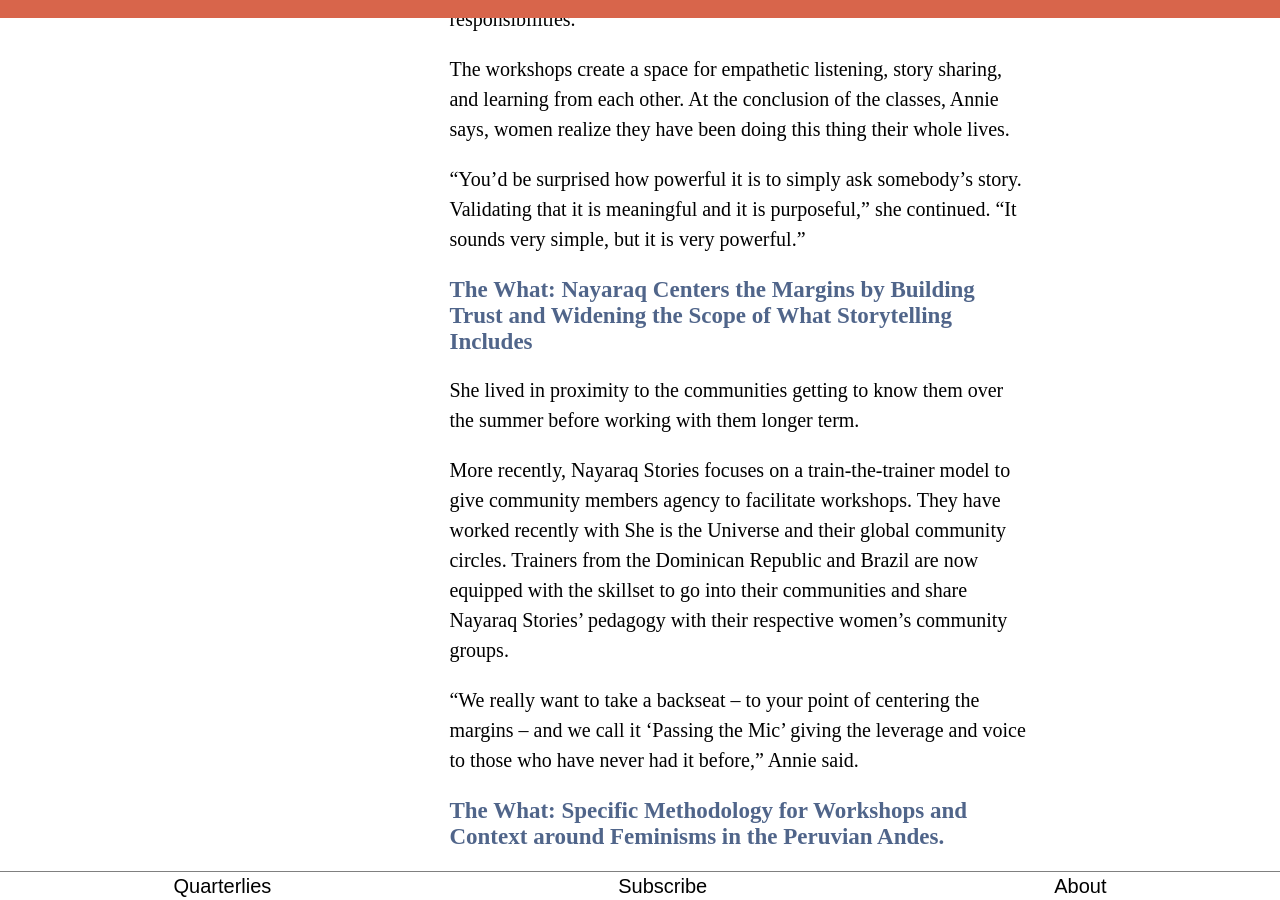
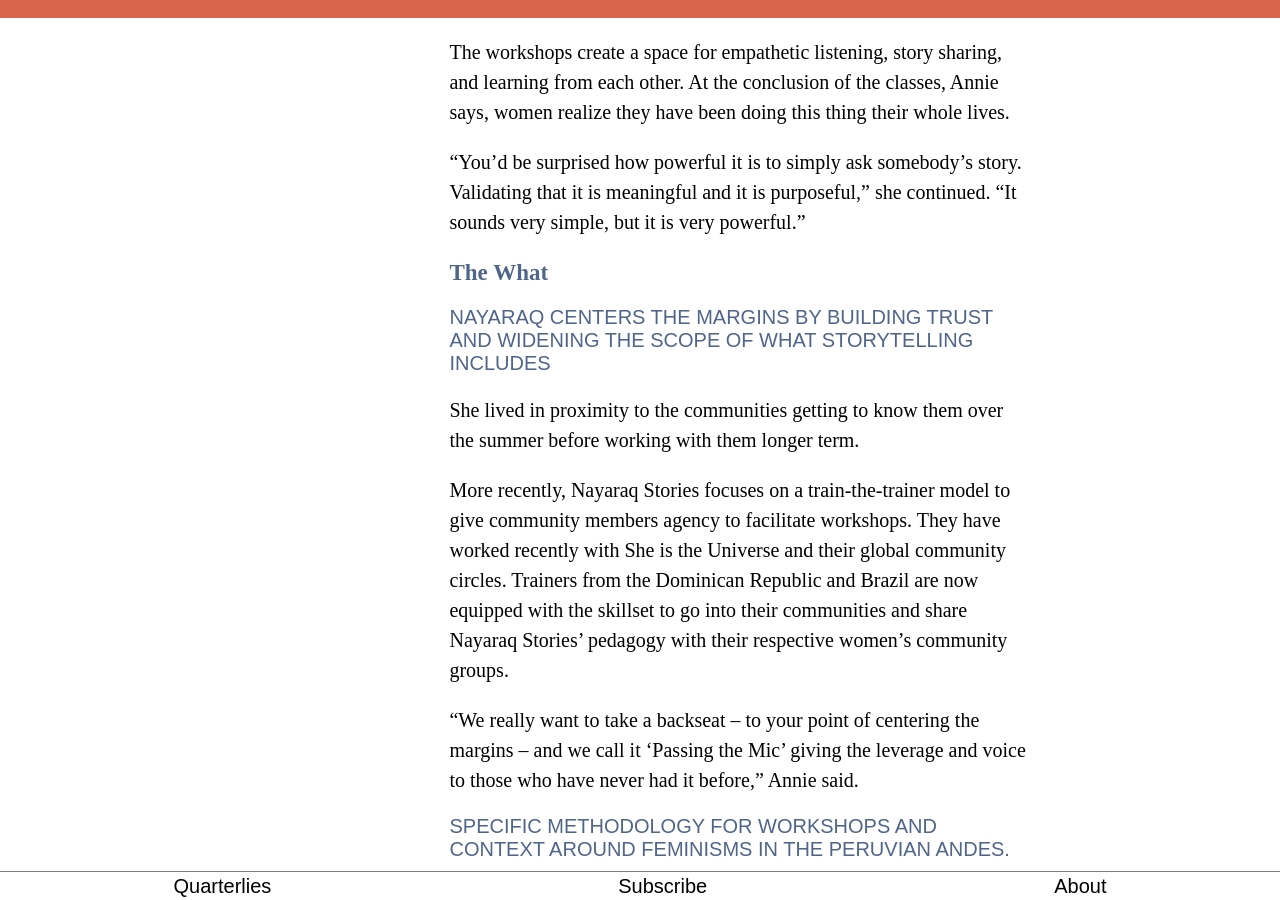
Before and after one commit to bennotkin/witziggy-world, a Jekyll site: the page built from _posts/2021-05-01-AnnieKuster.md, in a window 1280 px wide and 900 px high, scrolled down 1791 px. Built offline with Jekyll 4.4.1, drawn with Linux system fonts in a browser that asks for light colours; some web fonts are replaced.

Commit message:
Update 2021-05-01-AnnieKuster.md

```diff
--- a/_posts/2021-05-01-AnnieKuster.md
+++ b/_posts/2021-05-01-AnnieKuster.md
@@ -4,8 +4,8 @@ date: 2021-05-01
 category: Environment - our connection to each other and the world
 layout: post
 longtitle: |
-    <p>ANNIE KUSTER
-    <i>wants you to</i></p>
+    <p>ANNIE KUSTER</p>
+    <i>wants you to</i>
     <p>PASS THE MIC</p>
 author: Kyle Witzigman
 ---
@@ -37,14 +37,15 @@ The workshops create a space for empathetic listening, story sharing, and learni
 
 “You’d be surprised how powerful it is to simply ask somebody’s story. Validating that it is meaningful and it is purposeful,” she continued. “It sounds very simple, but it is very powerful.”
 
-## The What: Nayaraq Centers the Margins by Building Trust and Widening the Scope of What Storytelling Includes
+## The What
+### Nayaraq Centers the Margins by Building Trust and Widening the Scope of What Storytelling Includes
 She lived in proximity to the communities getting to know them over the summer before working with them longer term.
 
 More recently, Nayaraq Stories focuses on a train-the-trainer model to give community members agency to facilitate workshops. They have worked recently with She is the Universe and their global community circles. Trainers from the Dominican Republic and Brazil are now equipped with the skillset to go into their communities and share Nayaraq Stories’ pedagogy with their respective women’s community groups.
 
 “We really want to take a backseat – to your point of centering the margins – and we call it ‘Passing the Mic’ giving the leverage and voice to those who have never had it before,” Annie said.
 
-## The What: Specific Methodology for Workshops and Context around Feminisms in the Peruvian Andes.
+### Specific Methodology for Workshops and Context around Feminisms in the Peruvian Andes.
 To Annie, feminisms is about choice.
 
 “It’s about giving women the opportunity to choose what type of woman they want to be and what type of feminism they want to embody,” Annie said.
```
